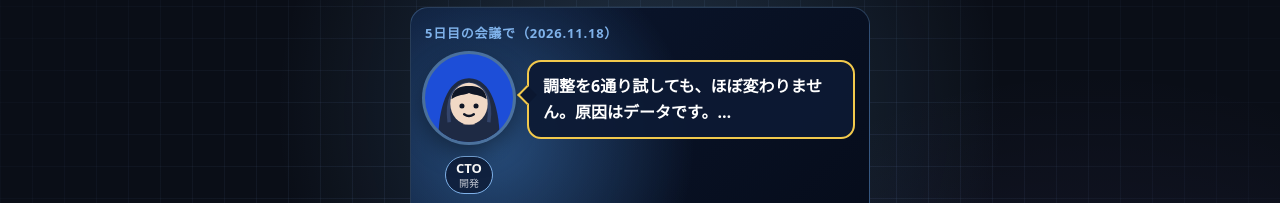
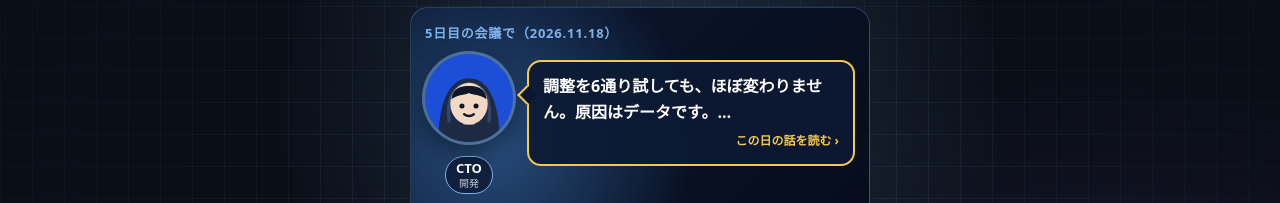
Before and after one commit to Yu-CEO/Yu-CEO.github.io, a plain HTML site: page index.html in a window 1280 px wide. Shown: the part 218-421 px from the top of the page. Drawn offline with Linux system fonts and the light colour scheme.

Commit message:
トップの名言の吹き出し全体を、その日の日記へのリンクに／名言を1件外す（誤った再生数にもとづく発言）

```diff
--- a/css/hero_advice.css
+++ b/css/hero_advice.css
@@ -52,6 +52,11 @@
 .talk-name small{font-size:10px;font-weight:400;color:var(--hero-text-sub)}
 /* 吹き出し：黄色い枠。三角は左（役員の顔の側）を向ける */
 .talk-bubble{
+  display:block;
+  color:inherit;
+  text-decoration:none;
+  cursor:pointer;
+  transition:border-color var(--t-hover) ease,transform var(--t-hover) ease;
   flex:1 1 0;
   min-width:0;
   position:relative;
@@ -61,6 +66,11 @@
   background:var(--talk-bubble-bg);
   border:2px solid var(--talk-yellow);
 }
+.talk-bubble:hover,.talk-bubble:focus-visible{border-color:var(--talk-bubble-hover);transform:translateY(-1px)}
+.talk-bubble:focus-visible{outline:3px solid var(--talk-yellow);outline-offset:3px}
+/* 押せることが分かる小さな目印（右下） */
+.talk-more{display:block;margin-top:6px;text-align:right;font-size:12px;font-weight:700;color:var(--talk-yellow)}
+@media (prefers-reduced-motion:reduce){.talk-bubble{transition:none}.talk-bubble:hover,.talk-bubble:focus-visible{transform:none}}
 .talk-bubble::before{
   content:"";
   position:absolute;
--- a/css/variables.css
+++ b/css/variables.css
@@ -87,6 +87,7 @@
   --talk-blue:#7fb2ea;             /* 小見出し・名札の枠・「提案」。紺の上で約8:1 */
   --talk-yellow:#f2c94c;           /* 吹き出しの枠・「指摘」。紺の上で約11:1（赤は入口画像で「まちがい」に使うので避けた） */
   --talk-blue-soft:rgba(127,178,234,.12); /* 「提案」ラベルの中の薄い青 */
+  --talk-bubble-hover:#ffffff;     /* 吹き出しに指を乗せたときの枠の色（黄から白に変えて「押せる」と分かるように） */
   --talk-yellow-soft:rgba(242,201,76,.12); /* 「指摘」ラベルの中の薄い黄 */
   --talk-face-ring:rgba(127,178,234,.5);  /* 大きな顔のまわりの輪 */
   --talk-board-line:rgba(127,178,234,.16);/* 役員の顔の列の上の線 */
@@ -100,6 +101,7 @@
   --fs-talk-to:14px;
   --fs-hero-days:14px;            /* 「今日で、AI会社を始めて N 日目」 */
   --t-rise:.35s;                  /* 下から浮かぶ時間 */
+  --t-hover:.15s;                 /* 押せる所に指を乗せたときの変化の時間（短く・すぐ反応して見えるように） */
 
   /* ===== 〔第3回〕日記パネル：今日の学び・これまでの会議／無料ツールを1枚に ===== */
   --fs-take-mini:clamp(15px, 4.2vw, 17px); /* カードの「今日の学び」の文 */
--- a/index.html
+++ b/index.html
@@ -75,7 +75,8 @@
         <p class="talk-eyebrow" id="talk-eyebrow"></p>
         <div class="talk-row">
           <div class="talk-who"><span id="talk-face-holder"></span><span class="talk-name" id="talk-name"></span></div>
-          <div class="talk-bubble"><p class="talk-text" id="talk-text"></p></div>
+          <!-- 吹き出し全体がリンク。押すと、その名言が出た日の日記へ飛ぶ（2026-11-21 追加。href は js/hero_advice.js が入れる） -->
+          <a class="talk-bubble" id="talk-bubble-link" href="diary/"><p class="talk-text" id="talk-text"></p><span class="talk-more" aria-hidden="true">この日の話を読む ›</span></a>
         </div>
         <div class="talk-to">
           <span class="talk-tag" id="talk-tag"></span>
--- a/js/board_quotes_data.js
+++ b/js/board_quotes_data.js
@@ -1,8 +1,9 @@
 /*
  * board_quotes_data.js：ヒーローの吹き出しに出す「AI役員の名言」の一覧（データだけ。計算・表示はしない）
- * 中身は、確定した「役員の名言の一覧」（13件）をそのまま写したもの。言葉を直さない。
+ * 中身は、確定した「役員の名言の一覧」をそのまま写したもの。言葉を直さない。
+ * 2026-11-21：CTO「作る量に対して、見る人がほぼ0です。」は誤った再生数にもとづく発言だったので外した（13件→12件）。
  * 1件の形：speaker＝話した役員の名前、text＝吹き出しに出す文、date＝出典の日記の日付（YYYY-MM-DD）、
- * kind＝Yu への「提案」か「指摘」か（"teian"＝提案・7件／"shiteki"＝指摘・6件。ラベル「→ Yu へ提案／指摘」に使う。2026-11-21 決定）。
+ * kind＝Yu への「提案」か「指摘」か（"teian"＝提案・7件／"shiteki"＝指摘・5件。ラベル「→ Yu へ提案／指摘」に使う。2026-11-21 決定）。
  * 秘書・アオイ・Yu の名言は載せない。足すときは「表を作る → 確認 → ここに1行足す」。
  * board_quote_pick.js（検査と選ぶ処理）と hero_advice.js（表示）から使われる。tests/board_quotes_data.test.js でテストする。
  */
@@ -13,7 +14,6 @@ const BOARD_QUOTES = [
   { speaker: "CFO", text: "効いたかどうかは数字で確かめます。…", date: "2026-11-16", kind: "teian" },
   { speaker: "CFO", text: "届かない動画を速く作っても、意味がありません。", date: "2026-11-20", kind: "shiteki" },
   { speaker: "CTO", text: "調整を6通り試しても、ほぼ変わりません。原因はデータです。…", date: "2026-11-18", kind: "shiteki" },
-  { speaker: "CTO", text: "作る量に対して、見る人がほぼ0です。", date: "2026-11-20", kind: "shiteki" },
   { speaker: "CISO", text: "LINEボタンの白い文字は、背景の緑に対して読みづらい。ここは直すべきです。", date: "2026-11-15", kind: "shiteki" },
   { speaker: "CISO", text: "注意書きは消しません。置き場所を変えます。", date: "2026-11-19", kind: "teian" },
   { speaker: "ブランドディレクター", text: "海外の調査では、AIが作るコンテンツへの好感度は下がっているそうです。…", date: "2026-11-14", kind: "shiteki" },
--- a/js/hero_advice.js
+++ b/js/hero_advice.js
@@ -1,6 +1,6 @@
 /*
  * hero_advice.js：ヒーローの「AI役員が Yu に提案・指摘する場面」と「AI会社を始めて N 日目」を出す（第3回）
- * 場面の中身：ランダムに選んだ役員の大きな顔・名札・名言の吹き出し・「→ Yu へ提案／指摘」のラベル・出典リンク・AI役員8人の小さな顔の列。
+ * 場面の中身：ランダムに選んだ役員の大きな顔・名札・名言の吹き出し（押すとその日の日記へ）・「→ Yu へ提案／指摘」のラベル・出典リンク・AI役員8人の小さな顔の列。
  * 主な関数：formatQuoteText（記号を外し80字で省く）、buildQuoteTexts（出す文字をまとめる・画面に触れない）、
  *           showHeroAdvice（場面に出す）、showHeroDays（「今日で、AI会社を始めて N 日目」を出す）、readBoardQuotes（名言の一覧を安全に取り出す）
  * 前提：diary_day.js・diary_markup.js・diary_speakers.js・diary_parts.js・board_quote_pick.js が先に読み込まれている。
@@ -48,7 +48,8 @@ const HERO_ADVICE_IDS = {
   text: "talk-text",
   tag: "talk-tag",
   board: "talk-board",
-  link: "hero-quote-link"
+  link: "hero-quote-link",
+  bubbleLink: "talk-bubble-link"
 };
 
 /**
@@ -161,6 +162,9 @@ function fillAdviceQuote(parts, texts, faceFile) {
   parts.tag.className = "talk-tag " + texts.kindClass;
   parts.tag.textContent = texts.kindLabel;
   parts.link.setAttribute("href", texts.href);
+  // 吹き出し全体も同じ日記へのリンクにする。読み上げでは「名言＋この日の話を読む」と伝わるようにする
+  parts.bubbleLink.setAttribute("href", texts.href);
+  parts.bubbleLink.setAttribute("aria-label", texts.text + "（この日の話を読む）");
 }
 
 /**
```
Also changed, not shown: tests/board_quotes_data.test.js (+5 -5 lines), tests/hero_advice.test.js (+6 -2 lines), 1 other file.
